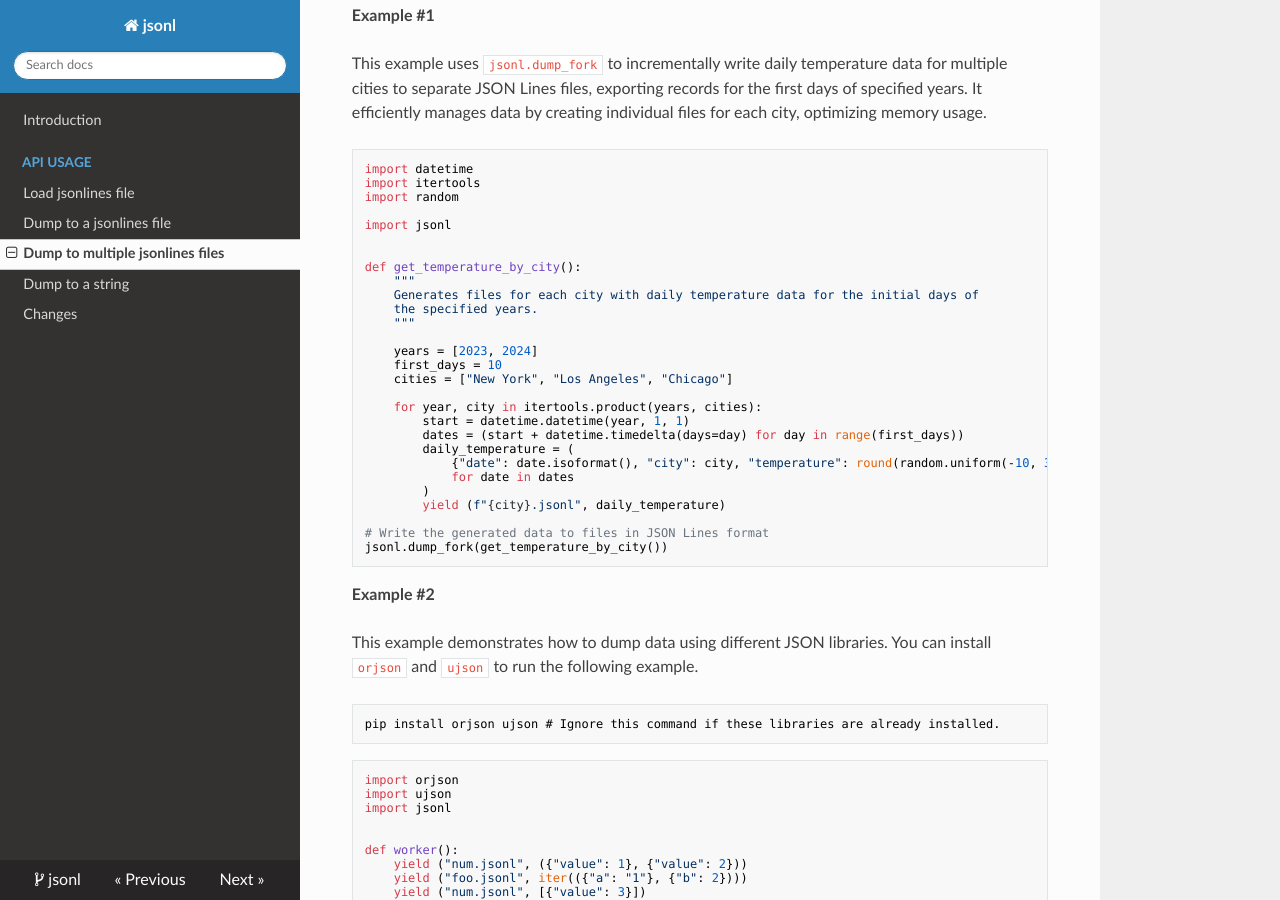
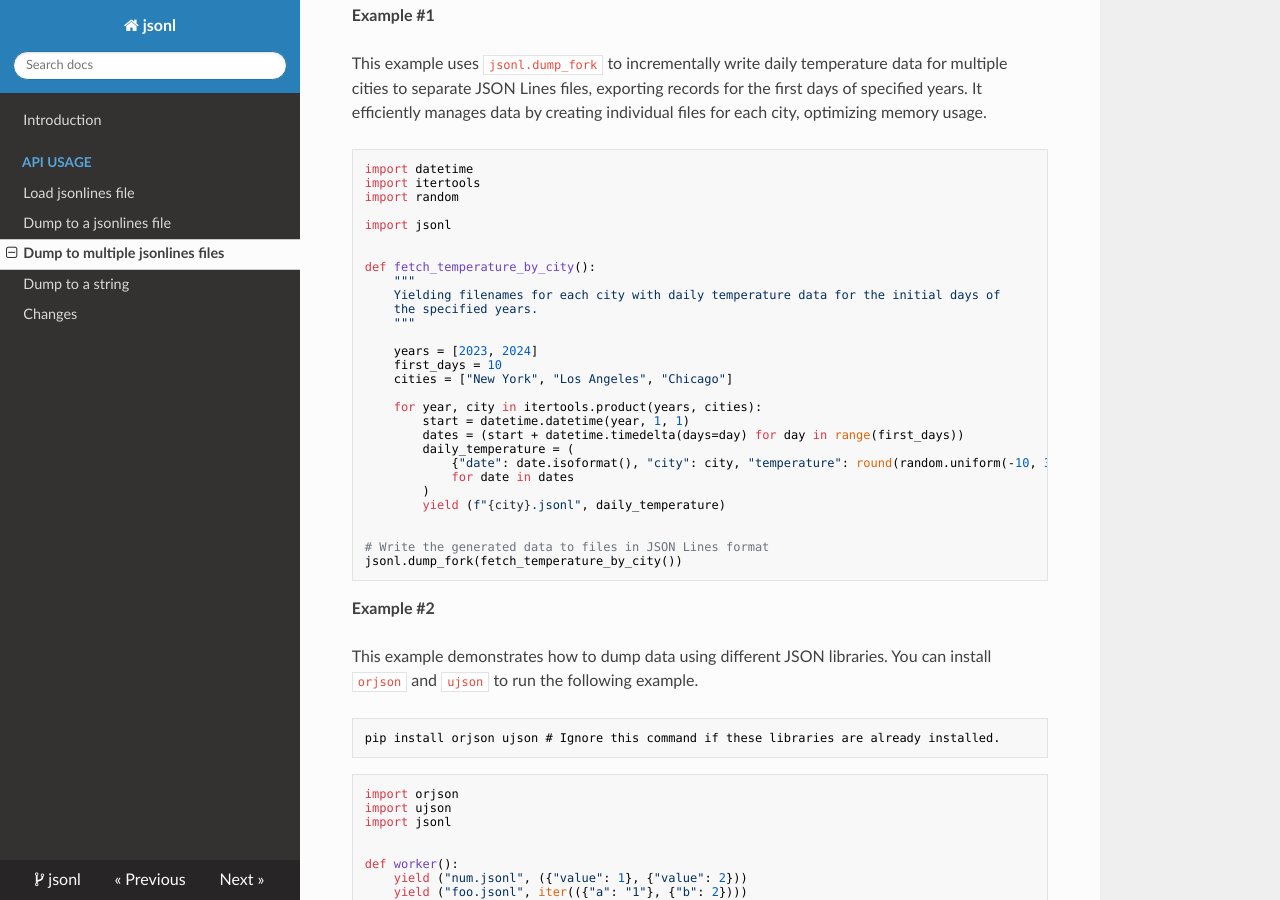
Before and after one commit to rmoralespp/jsonl, an MkDocs documentation site: the page built from docs/dump_fork.md, in a window 1280 px wide and 900 px high, scrolled down 301 px. Built offline with MkDocs 1.6.1, drawn with Linux system fonts in a browser that asks for light colours; nearby versions of some CDN libraries.

Commit message:
Update docs

````diff
--- a/docs/dump_fork.md
+++ b/docs/dump_fork.md
@@ -19,9 +19,9 @@ import random
 import jsonl
 
 
-def get_temperature_by_city():
+def fetch_temperature_by_city():
     """
-    Generates files for each city with daily temperature data for the initial days of
+    Yielding filenames for each city with daily temperature data for the initial days of
     the specified years.
     """
 
@@ -38,8 +38,9 @@ def get_temperature_by_city():
         )
         yield (f"{city}.jsonl", daily_temperature)
 
+
 # Write the generated data to files in JSON Lines format
-jsonl.dump_fork(get_temperature_by_city())
+jsonl.dump_fork(fetch_temperature_by_city())
 ```
 
 **Example #2**
````
Also changed, not shown: README.md (+4 -3 lines).
